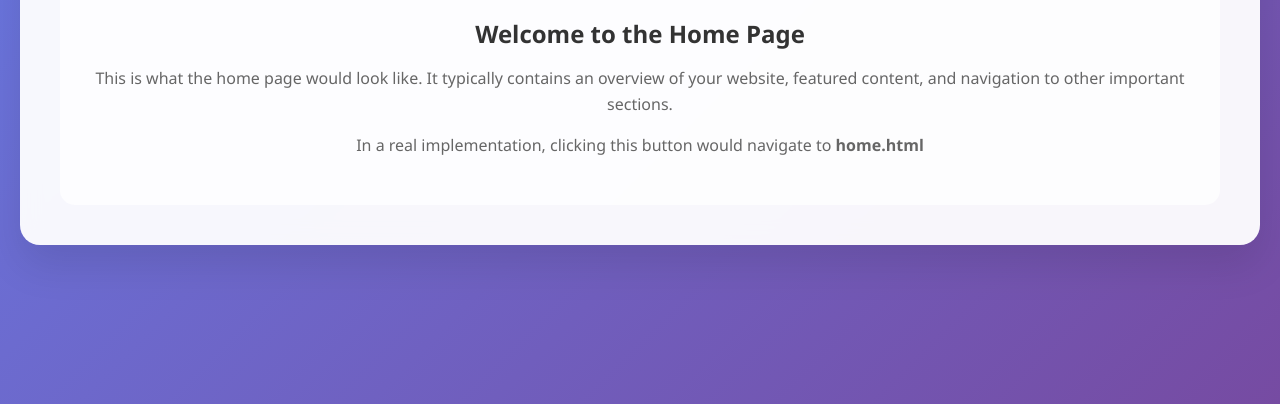
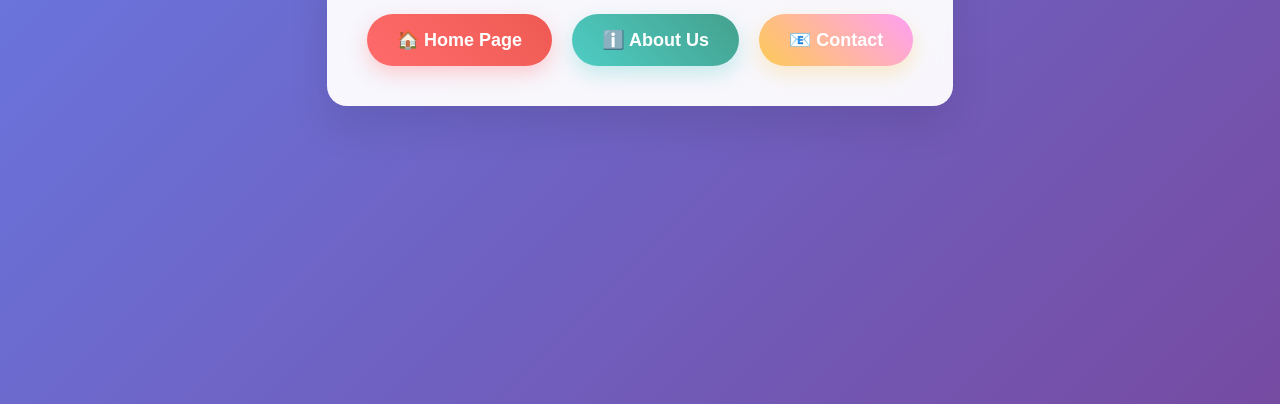
Before and after one commit to piyurisahu/piyurisahu.github.io, a plain HTML site: page index.html in a window 1280 px wide. Shown: the part 436-840 px from the top of the page. Drawn offline with Linux system fonts and the light colour scheme.

Commit message:
Update index.html

```diff
--- a/index.html
+++ b/index.html
@@ -147,7 +147,7 @@
     <div class="container">
         <h1>Navigation Demo</h1>
         <div class="button-container">
-            <button class="nav-button btn-home" onclick="showContent('home')">
+            <button class="nav-button btn-home" onclick="window.location.href = 'home.html'">
                 🏠 Home Page
             </button>
             <button class="nav-button btn-about" onclick="showContent('about')">
@@ -159,11 +159,7 @@
         </div>
 
         <!-- Demo content sections -->
-        <div id="home-content" class="demo-content">
-            <h2>Welcome to the Home Page</h2>
-            <p>This is what the home page would look like. It typically contains an overview of your website, featured content, and navigation to other important sections.</p>
-            <p>In a real implementation, clicking this button would navigate to <strong>home.html</strong></p>
-        </div>
+
 
         <div id="about-content" class="demo-content">
             <h2>About Us</h2>
```
